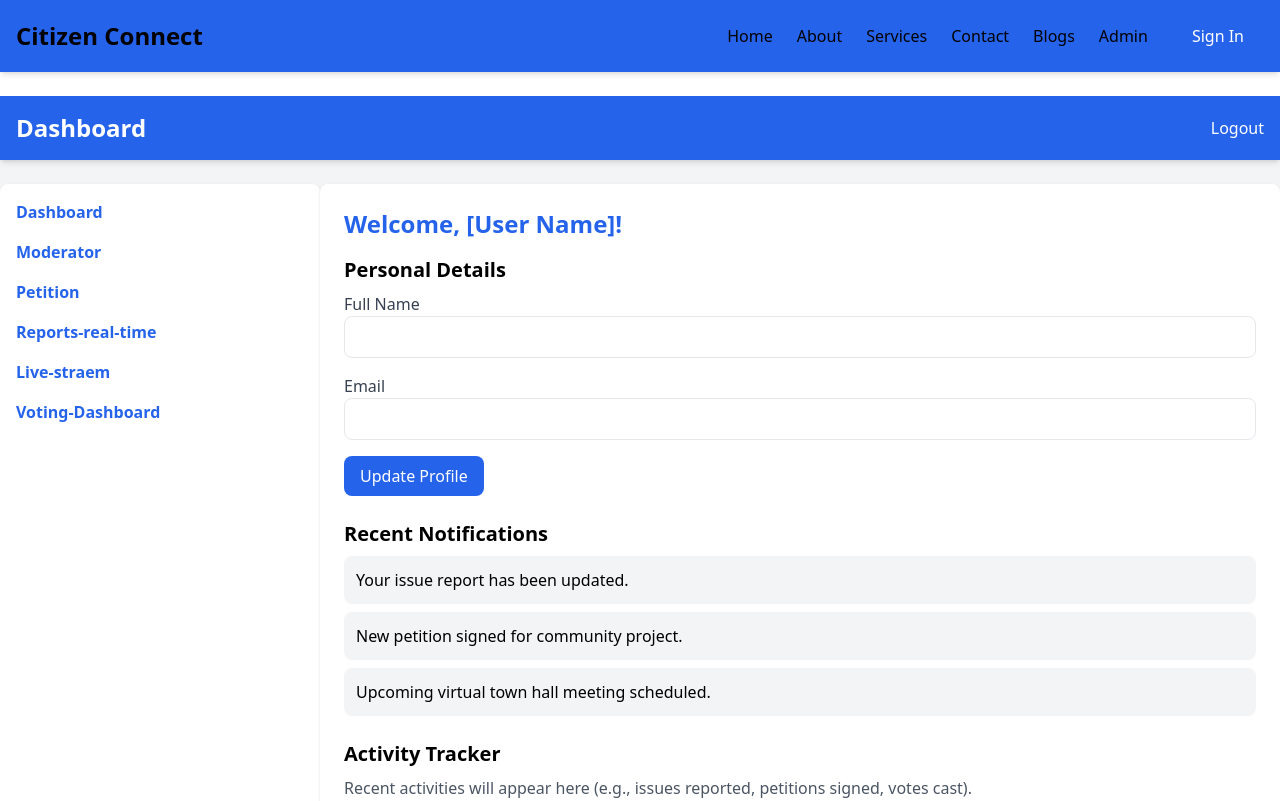
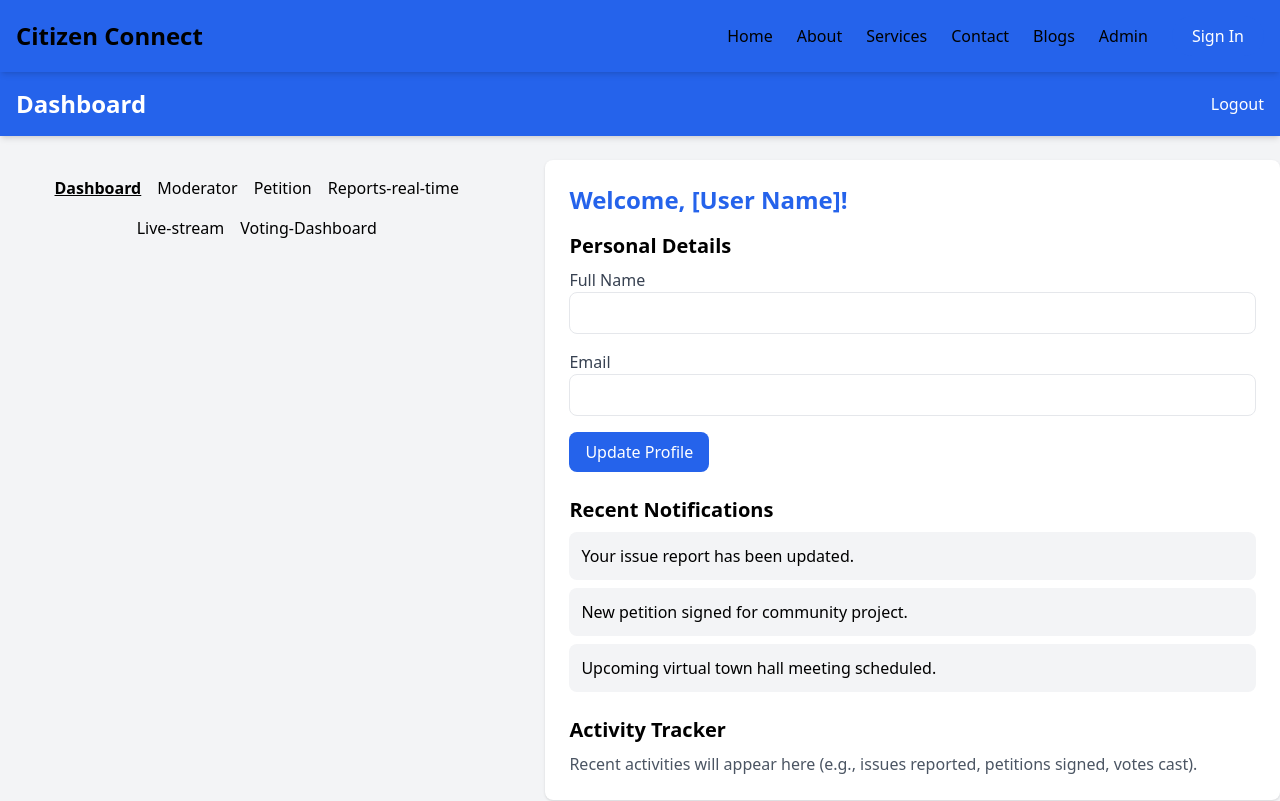
Before and after one commit to Titusrono/citizenConnectFrontend, an Angular app: page /dashboard in a window 1280 px wide. Shown: the top 801 px of the page. Built offline with nearby package versions, Linux system fonts and the light colour scheme.

Commit message:
component conent change

```diff
--- a/src/app/admin/dashboard/dashboard.component.html
+++ b/src/app/admin/dashboard/dashboard.component.html
@@ -10,28 +10,37 @@
     <!-- Dashboard Content -->
     <div class="container mx-auto flex flex-col md:flex-row mt-6">
       <!-- Sidebar -->
-      <aside class="w-full md:w-1/4 bg-white shadow rounded-lg p-4 mb-6 md:mb-0">
-        <ul>
-          <li class="mb-4">
-            <a href="/dashboard" class="text-blue-600 font-semibold hover:underline">Dashboard</a>
+      <!-- Dashboard sidebar -->
+<div class="flex">
+  <!-- Sidebar -->
+  <div class="w-full bg-gray-100 p-4">
+    <ul class="flex flex-wrap gap-4 justify-center"> <!-- 👈🏽 Flex row with center alignment -->
+      <li>
+        <a routerLink="/dashboard" routerLinkActive="font-bold underline" [routerLinkActiveOptions]="{ exact: true }">Dashboard</a>
       </li>
-          <li class="mb-4">
-            <a href="/moderator" class="text-blue-600 font-semibold hover:underline">Moderator</a>
+      <li>
+        <a routerLink="/dashboard/moderator" routerLinkActive="font-bold underline">Moderator</a>
       </li>
-          <li class="mb-4">
-            <a href="/petition" class="text-blue-600 font-semibold hover:underline">Petition</a>
+      <li>
+        <a routerLink="/dashboard/petition" routerLinkActive="font-bold underline">Petition</a>
       </li>
-          <li class="mb-4">
-            <a href="/realtimereport" class="text-blue-600 font-semibold hover:underline">Reports-real-time</a>
+      <li>
+        <a routerLink="/dashboard/realtimereport" routerLinkActive="font-bold underline">Reports-real-time</a>
       </li>
-          <li class="mb-4">
-            <a href="/streaminglive" class="text-blue-600 font-semibold hover:underline">Live-straem</a>
+      <li>
+        <a routerLink="/dashboard/streaminglive" routerLinkActive="font-bold underline">Live-stream</a>
       </li>
-          <li class="mb-4">
-            <a href="/votingdasboard" class="text-blue-600 font-semibold hover:underline">Voting-Dashboard</a>
+      <li>
+        <a routerLink="/dashboard/votingdashboard" routerLinkActive="font-bold underline">Voting-Dashboard</a>
       </li>
     </ul>
-      </aside>
+  </div>
+  <!-- Page content for child routes -->
+  <main class="flex-1 p-4">
+    <router-outlet></router-outlet>
+  </main>
+</div>
+
 
       <!-- Main Content -->
       <main class="w-full md:w-3/4 bg-white shadow rounded-lg p-6">
--- a/src/app/shared/header/header.component.html
+++ b/src/app/shared/header/header.component.html
@@ -1,9 +1,10 @@
-<div class="bg-blue-600 text-black fixed top-0 w-full z-50 shadow-md">
+<!-- Sticky Navbar -->
+<nav class="bg-blue-600 text-black w-full z-50 shadow-md sticky top-0">
   <div class="container mx-auto flex items-center justify-between p-4">
     <!-- Logo -->
     <div class="text-2xl font-bold">Citizen Connect</div>
 
-    <!-- Hamburger Icon (Mobile) -->
+    <!-- Hamburger Icon (Always Visible on Mobile) -->
     <button class="md:hidden focus:outline-none" (click)="toggleMobileMenu()">
       <svg class="w-6 h-6" fill="none" stroke="currentColor" viewBox="0 0 24 24">
         <path stroke-linecap="round" stroke-linejoin="round" stroke-width="2"
@@ -28,7 +29,7 @@
 
   <!-- Mobile Menu -->
   @if (mobileMenuVisible) {
-    <div class="md:hidden flex flex-col space-y-2 px-4 pb-4">
+    <div class="md:hidden flex flex-col space-y-2 px-4 pb-4 bg-blue-500">
       <a href="/" routerLink="/" routerLinkActive="font-bold underline">Home</a>
       <a href="/about" routerLink="/about" routerLinkActive="font-bold underline">About</a>
       <a href="/service" routerLink="/service" routerLinkActive="font-bold underline">Services</a>
@@ -41,7 +42,4 @@
       </a>
     </div>
   }
-</div>
-
-<!-- Spacer to avoid content being hidden behind fixed navbar -->
-<div class="h-24"></div>
+</nav>
```
Also changed, not shown: src/app/admin/dashboard/dashboard.component.ts (+19 -2 lines), src/app/app.routes.ts (+14 -10 lines). Lines whose indentation alone changed are shown as unchanged.
